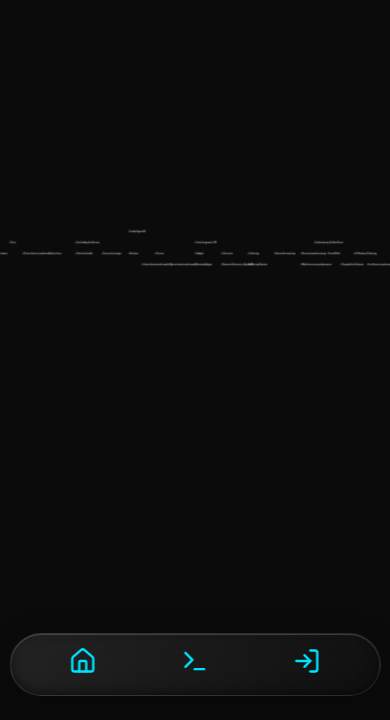
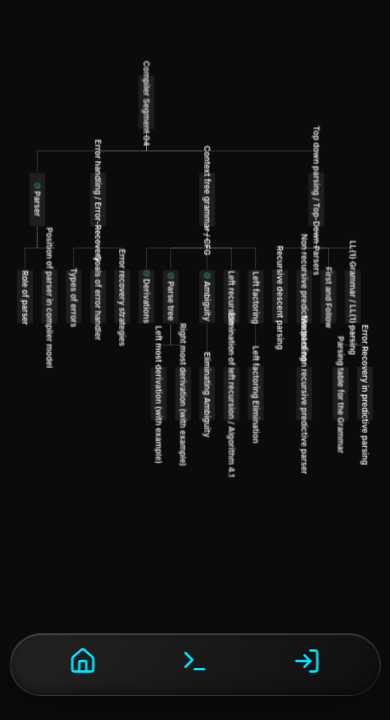
Before and after one commit to mongooseintown/TrashofCSE-Project, a React (Vite) app in the folder frontend/: page /compilersegment-04 in a window 390 px wide. Shown: the part 124-844 px from the top of the page. Built offline with nearby package versions, Linux system fonts and the light colour scheme.

Commit message:
Restored mobile vertical node layout with absolute centering to prevent layout overlaps

```diff
--- a/frontend/src/pages/CompilerSegment04.css
+++ b/frontend/src/pages/CompilerSegment04.css
@@ -42,6 +42,36 @@
   align-items: center;
   transition: all 0.3s ease;
   cursor: pointer; /* Makes it look like a button */
+  position: relative; /* Base for absolute children */
+}
+
+.custom-roadmap-node.vertical-node {
+  min-width: unset;
+  width: 300px;
+  height: 1000px;
+  padding: 0;
+}
+
+.horizontal-content {
+  display: flex;
+  align-items: center;
+  gap: 40px;
+  justify-content: center;
+  width: 100%;
+  height: 100%;
+}
+
+.vertical-content {
+  position: absolute;
+  top: 50%;
+  left: 50%;
+  transform: translate(-50%, -50%) rotate(90deg); /* Center and rotate absolute element */
+  width: 1000px; /* Same as container height */
+  height: 300px; /* Same as container width */
+  display: flex;
+  align-items: center;
+  gap: 40px;
+  justify-content: center;
 }
 
 .custom-roadmap-node:hover {
--- a/frontend/src/pages/CustomNode.jsx
+++ b/frontend/src/pages/CustomNode.jsx
@@ -18,14 +18,14 @@ const CustomNode = ({ data, targetPosition = Position.Left, sourcePosition = Pos
   }
 
   return (
-    <div className="custom-roadmap-node">
+    <div className={`custom-roadmap-node ${data.isVertical ? 'vertical-node' : ''}`}>
       <Handle
         type="target"
         position={targetPosition}
         className="custom-handle"
       />
 
-      <div style={{ display: 'flex', alignItems: 'center', gap: '40px', justifyContent: 'center' }}>
+      <div className={data.isVertical ? "vertical-content" : "horizontal-content"}>
         {IconComponent && <IconComponent size={120} color={iconColor} strokeWidth={2.5} />}
         <span>{data.label}</span>
       </div>
--- a/frontend/src/pages/roadmapData.js
+++ b/frontend/src/pages/roadmapData.js
@@ -90,9 +90,13 @@ export const getLayoutedElements = (nodes, edges, direction = 'LR') => {
     data: { ...node.data }
   }));
 
-  // Use uniform dimensions for nodes (horizontal boxes)
+  // Swap dimensions for vertical layout (mobile)
   clonedNodes.forEach((node) => {
-    dagreGraph.setNode(node.id, { width: 2500, height: 300 });
+    if (isHorizontal) {
+      dagreGraph.setNode(node.id, { width: 2500, height: 300 });
+    } else {
+      dagreGraph.setNode(node.id, { width: 300, height: 1000 });
+    }
   });
 
   edges.forEach((edge) => {
@@ -106,10 +110,15 @@ export const getLayoutedElements = (nodes, edges, direction = 'LR') => {
     node.targetPosition = isHorizontal ? 'left' : 'top';
     node.sourcePosition = isHorizontal ? 'right' : 'bottom';
 
+    const nodeWidth = isHorizontal ? 2500 : 300;
+    const nodeHeight = isHorizontal ? 300 : 1000;
+
     node.position = {
-      x: nodeWithPosition.x - 2500 / 2,
-      y: nodeWithPosition.y - 300 / 2,
+      x: nodeWithPosition.x - nodeWidth / 2,
+      y: nodeWithPosition.y - nodeHeight / 2,
     };
+
+    node.data.isVertical = !isHorizontal;
 
     return node;
   });
```
